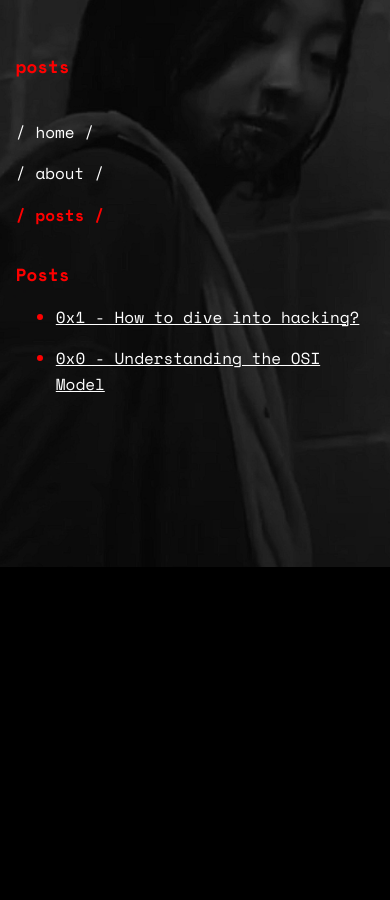
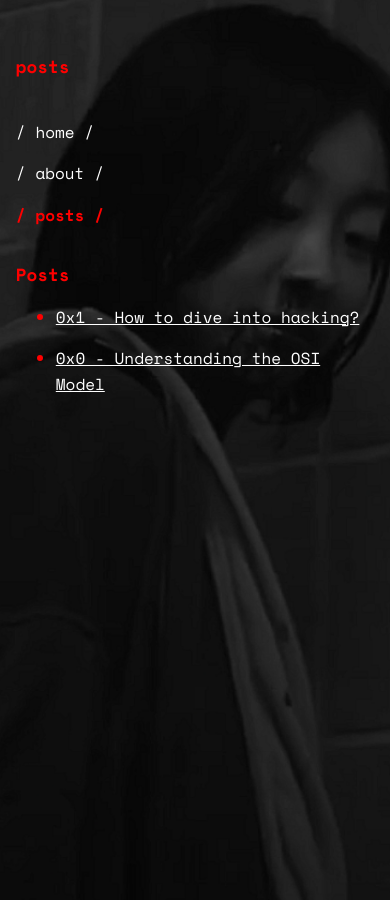
Before and after one commit to azraeldeathangel/azraeldeathangel.github.io, a Jekyll site: the page built from posts.html, in a window 390 px wide. Built offline with Jekyll 4.4.1, drawn with Linux system fonts in a browser that asks for light colours.

Commit message:
Update style.css

```diff
--- a/assets/styles/style.css
+++ b/assets/styles/style.css
@@ -25,13 +25,11 @@ body {
 @media only screen and (max-width: 768px) {
     body {
         background-image: url('/assets/wallpaper/phone.png'); /* Mobile background image */
-        background-attachment: fixed; /* Keep the image fixed in place */
         background-repeat: no-repeat; /* Prevent the image from repeating */
         padding: 5% 3%; /* Less padding on small screens */
         max-width: 100%; /* Full width on small screens */
         background-size: cover; /* Cover the entire background */
         background-position: center; /* Center the background image */
-        background-attachment: scroll; /* Disable fixed background on mobile */
     }
 
     nav {
```
